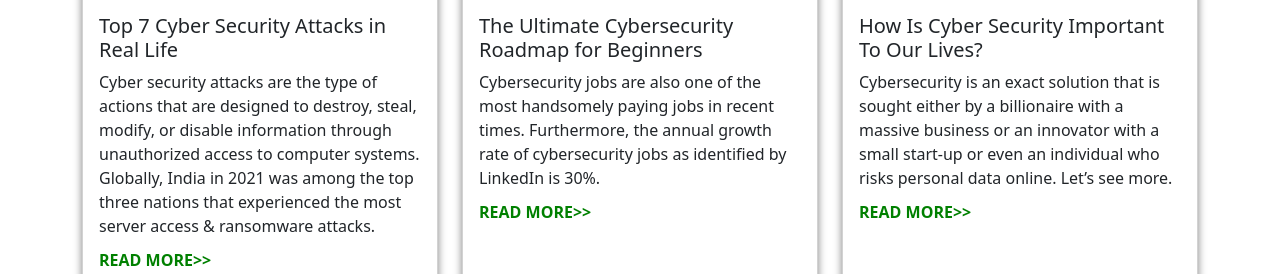
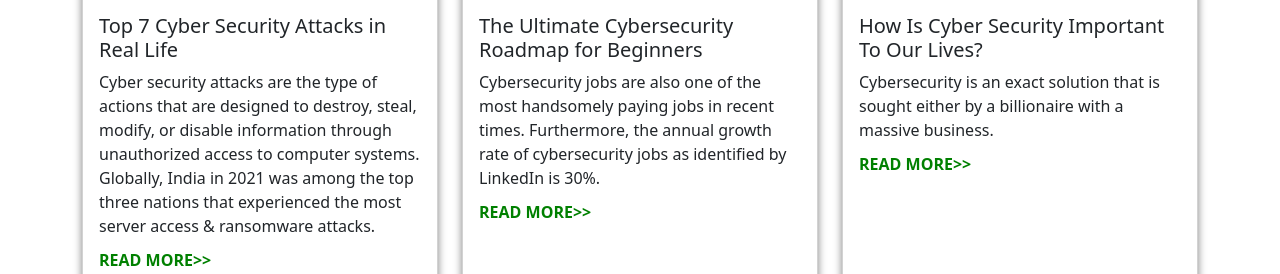
Before and after one commit to anbumani12/reactroutertask, a React (Vite) app: page /cybersecurity in a window 1280 px wide. Shown: the part 891-1165 px from the top of the page. Built offline with nearby package versions, Linux system fonts and the light colour scheme.

Commit message:
image updated

```diff
--- a/src/components/CyberSecurity.jsx
+++ b/src/components/CyberSecurity.jsx
@@ -147,9 +147,7 @@ function CyberSecurity() {
               </h5>
               <p className="card-text">
                 Cybersecurity is an exact solution that is sought either by a
-                billionaire with a massive business or an innovator with a small
-                start-up or even an individual who risks personal data online.
-                Let’s see more.
+                billionaire with a massive business.
                 <span className="read-more">
                   <strong>READ MORE</strong>
                 </span>
```
